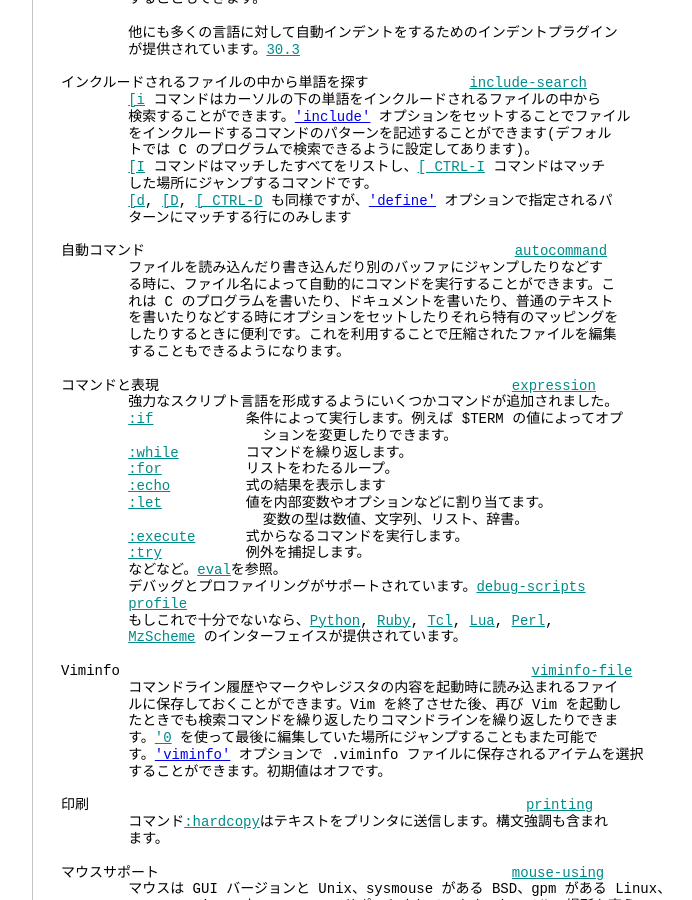
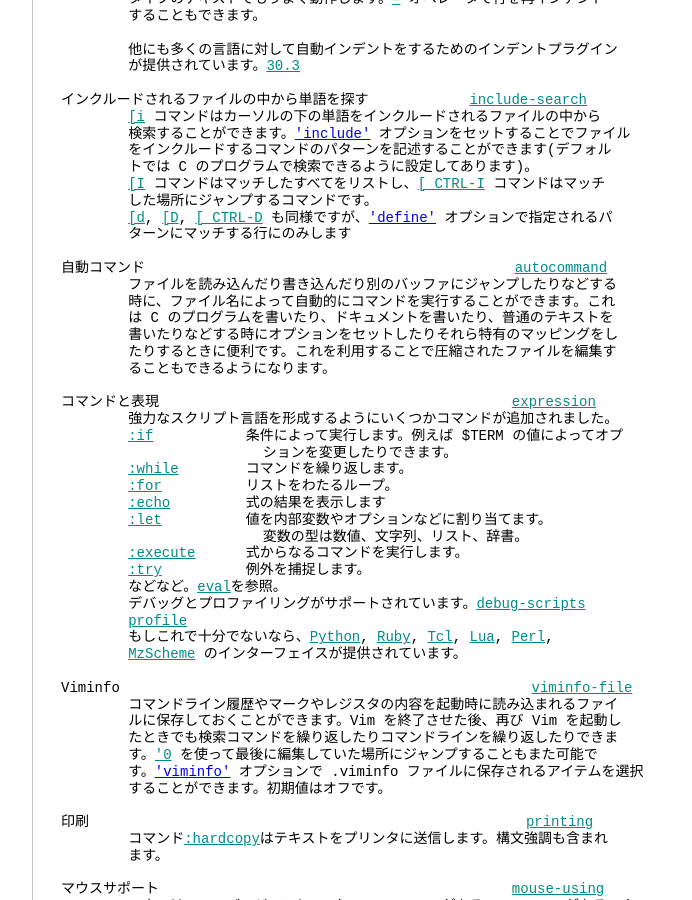
Before and after one commit to vim-jp/vimdoc-ja, a Jekyll site: the page built from vi_diff.html, in a window 1280 px wide and 900 px high, scrolled down 6826 px. Shown: the whole window, without its empty margins (340-1032 px from the left). Built offline with Jekyll 4.4.1, drawn with Linux system fonts in a browser that asks for light colours; nearby versions of some CDN libraries; comment, search, counter and statistics services are not loaded; some of the changed text lies outside the part shown.

Commit message:
Generated by Travis JOB 611.1
https://travis-ci.org/vim-jp/vimdoc-ja-working/builds/206983571

```diff
--- a/vi_diff.html
+++ b/vi_diff.html
@@ -239,7 +239,8 @@
 <br>
 柔軟な挿入モード&nbsp;&nbsp;&nbsp;&nbsp;&nbsp;&nbsp;&nbsp;&nbsp;&nbsp;&nbsp;&nbsp;&nbsp;&nbsp;&nbsp;&nbsp;&nbsp;&nbsp;&nbsp;&nbsp;&nbsp;&nbsp;&nbsp;&nbsp;&nbsp;&nbsp;&nbsp;&nbsp;&nbsp;&nbsp;&nbsp;&nbsp;&nbsp;&nbsp;&nbsp;&nbsp;&nbsp;&nbsp;&nbsp;&nbsp;&nbsp;<a class="Identifier" href="insert.html#ins-special-special">ins-special-special</a><br>
 &nbsp;&nbsp;&nbsp;&nbsp;&nbsp;&nbsp;&nbsp;&nbsp;ファイルを動き回るのに矢印キーを挿入モードで使うことができます。このこ<br>
-&nbsp;&nbsp;&nbsp;&nbsp;&nbsp;&nbsp;&nbsp;&nbsp;とはアンドゥとリドゥを考えると挿入モードが二つに分かれることになります<br>
+&nbsp;&nbsp;&nbsp;&nbsp;&nbsp;&nbsp;&nbsp;&nbsp;とはアンドゥとリドゥを考えると挿入モードが二つに分かれることになりま<br>
+&nbsp;&nbsp;&nbsp;&nbsp;&nbsp;&nbsp;&nbsp;&nbsp;す。<br>
 <br>
 &nbsp;&nbsp;&nbsp;&nbsp;&nbsp;&nbsp;&nbsp;&nbsp;<span class="Special">CTRL-O</span>&nbsp;は一つのノーマルモードのコマンドを実行するのに使うことができま<br>
 &nbsp;&nbsp;&nbsp;&nbsp;&nbsp;&nbsp;&nbsp;&nbsp;す。これはつまり&nbsp;<span class="Special">&lt;Esc&gt;</span>&nbsp;キーを打ってコマンドを打ってからそれから&nbsp;<a class="Identifier" href="insert.html#a">a</a>&nbsp;を<br>
@@ -250,7 +251,7 @@
 &nbsp;&nbsp;&nbsp;&nbsp;&nbsp;&nbsp;&nbsp;&nbsp;コマンドを実行するのに使うことができます。これは初めにオペレータコマン<br>
 &nbsp;&nbsp;&nbsp;&nbsp;&nbsp;&nbsp;&nbsp;&nbsp;ドを与えてからそのオペレータを施すテキストの最後まで移動するコマンドを<br>
 &nbsp;&nbsp;&nbsp;&nbsp;&nbsp;&nbsp;&nbsp;&nbsp;実行するもう一つの(簡単な)方法です。<br>
-&nbsp;&nbsp;&nbsp;&nbsp;&nbsp;&nbsp;&nbsp;&nbsp;<a class="Identifier" href="visual.html#v">v</a>&nbsp;と&nbsp;<a class="Identifier" href="visual.html#V">V</a>&nbsp;はビジュアルモードを開始します。<a class="Identifier" href="visual.html#v">v</a>は文字ごとに選択し&nbsp;<a class="Identifier" href="visual.html#V">V</a><br>
+&nbsp;&nbsp;&nbsp;&nbsp;&nbsp;&nbsp;&nbsp;&nbsp;<a class="Identifier" href="visual.html#v">v</a>&nbsp;と&nbsp;<a class="Identifier" href="visual.html#V">V</a>&nbsp;はビジュアルモードを開始します。<a class="Identifier" href="visual.html#v">v</a>&nbsp;は文字ごとに選択し&nbsp;<a class="Identifier" href="visual.html#V">V</a><br>
 &nbsp;&nbsp;&nbsp;&nbsp;&nbsp;&nbsp;&nbsp;&nbsp;は行ごとに選択します。カーソルを動かしてビジュアル部分を広げ、その部分<br>
 &nbsp;&nbsp;&nbsp;&nbsp;&nbsp;&nbsp;&nbsp;&nbsp;はスクリーン上でハイライトされます。&quot;o&quot; を打つことでビジュアルなテキス<br>
 &nbsp;&nbsp;&nbsp;&nbsp;&nbsp;&nbsp;&nbsp;&nbsp;ト部分の反対側の端が動かされることになります。ビジュアルなテキスト部分<br>
@@ -412,12 +413,12 @@
 &nbsp;&nbsp;&nbsp;&nbsp;&nbsp;&nbsp;&nbsp;&nbsp;ターンにマッチする行にのみします<br>
 <br>
 自動コマンド&nbsp;&nbsp;&nbsp;&nbsp;&nbsp;&nbsp;&nbsp;&nbsp;&nbsp;&nbsp;&nbsp;&nbsp;&nbsp;&nbsp;&nbsp;&nbsp;&nbsp;&nbsp;&nbsp;&nbsp;&nbsp;&nbsp;&nbsp;&nbsp;&nbsp;&nbsp;&nbsp;&nbsp;&nbsp;&nbsp;&nbsp;&nbsp;&nbsp;&nbsp;&nbsp;&nbsp;&nbsp;&nbsp;&nbsp;&nbsp;&nbsp;&nbsp;&nbsp;&nbsp;<a class="Identifier" href="autocmd.html#autocommand">autocommand</a><br>
-&nbsp;&nbsp;&nbsp;&nbsp;&nbsp;&nbsp;&nbsp;&nbsp;ファイルを読み込んだり書き込んだり別のバッファにジャンプしたりなどす<br>
-&nbsp;&nbsp;&nbsp;&nbsp;&nbsp;&nbsp;&nbsp;&nbsp;る時に、ファイル名によって自動的にコマンドを実行することができます。こ<br>
-&nbsp;&nbsp;&nbsp;&nbsp;&nbsp;&nbsp;&nbsp;&nbsp;れは C のプログラムを書いたり、ドキュメントを書いたり、普通のテキスト<br>
-&nbsp;&nbsp;&nbsp;&nbsp;&nbsp;&nbsp;&nbsp;&nbsp;を書いたりなどする時にオプションをセットしたりそれら特有のマッピングを<br>
-&nbsp;&nbsp;&nbsp;&nbsp;&nbsp;&nbsp;&nbsp;&nbsp;したりするときに便利です。これを利用することで圧縮されたファイルを編集<br>
-&nbsp;&nbsp;&nbsp;&nbsp;&nbsp;&nbsp;&nbsp;&nbsp;することもできるようになります。<br>
+&nbsp;&nbsp;&nbsp;&nbsp;&nbsp;&nbsp;&nbsp;&nbsp;ファイルを読み込んだり書き込んだり別のバッファにジャンプしたりなどする<br>
+&nbsp;&nbsp;&nbsp;&nbsp;&nbsp;&nbsp;&nbsp;&nbsp;時に、ファイル名によって自動的にコマンドを実行することができます。これ<br>
+&nbsp;&nbsp;&nbsp;&nbsp;&nbsp;&nbsp;&nbsp;&nbsp;は C のプログラムを書いたり、ドキュメントを書いたり、普通のテキストを<br>
+&nbsp;&nbsp;&nbsp;&nbsp;&nbsp;&nbsp;&nbsp;&nbsp;書いたりなどする時にオプションをセットしたりそれら特有のマッピングをし<br>
+&nbsp;&nbsp;&nbsp;&nbsp;&nbsp;&nbsp;&nbsp;&nbsp;たりするときに便利です。これを利用することで圧縮されたファイルを編集す<br>
+&nbsp;&nbsp;&nbsp;&nbsp;&nbsp;&nbsp;&nbsp;&nbsp;ることもできるようになります。<br>
 <br>
 コマンドと表現&nbsp;&nbsp;&nbsp;&nbsp;&nbsp;&nbsp;&nbsp;&nbsp;&nbsp;&nbsp;&nbsp;&nbsp;&nbsp;&nbsp;&nbsp;&nbsp;&nbsp;&nbsp;&nbsp;&nbsp;&nbsp;&nbsp;&nbsp;&nbsp;&nbsp;&nbsp;&nbsp;&nbsp;&nbsp;&nbsp;&nbsp;&nbsp;&nbsp;&nbsp;&nbsp;&nbsp;&nbsp;&nbsp;&nbsp;&nbsp;&nbsp;&nbsp;<a class="Identifier" href="eval.html#expression">expression</a><br>
 &nbsp;&nbsp;&nbsp;&nbsp;&nbsp;&nbsp;&nbsp;&nbsp;強力なスクリプト言語を形成するようにいくつかコマンドが追加されました。<br>
@@ -529,7 +530,7 @@
 <br>
 <span class="Special">CTRL-]</span>&nbsp;コマンドでは、カーソルは識別子の真ん中にあります。<br>
 <br>
-使ったタグは覚えておかれ、タグスタックに覚えておかれるコマンドは&nbsp;<span class="Special">CTRL-T</span>&nbsp;と<br>
+使ったタグは覚えておかれます。タグスタックと共に使用されるコマンドは&nbsp;<span class="Special">CTRL-T</span>&nbsp;と<br>
 &quot;:pop&quot; と &quot;:tag&quot; です。&quot;:tags&quot; はタグスタックの内容をリスト表示します。<br>
 <br>
 <a class="Type" href="options.html#'tags'">'tags'</a>&nbsp;オプションはタグファイル名のリストを設定することができます。ですので複<br>
@@ -731,11 +732,11 @@
 <br>
 コマンドラインモードで:<br>
 <br>
-<span class="Special">&lt;Esc&gt;</span>&nbsp;はコマンドラインを実行せずに抜けることができます。Vi ではコマンドライン<br>
-は実行されており、ほとんどの人が予測する動作とは違いました(<span class="Special">&lt;Esc&gt;</span>&nbsp;を打つことで<br>
-常にコマンドモードに戻るべきでしょう)。この問題をなんらかの曖昧なマクロで避け<br>
-るにはマクロでの&nbsp;<span class="Special">&lt;Esc&gt;</span>&nbsp;はコマンドを実行します。もし&nbsp;<span class="Special">&lt;Esc&gt;</span>&nbsp;で Vi のようにコマン<br>
-ドを実行したい場合は次のように修正できます。<br>
+<span class="Special">&lt;Esc&gt;</span>&nbsp;はコマンドラインを実行せずに抜けます。Vi ではコマンドラインを実行します<br>
+が、これはほとんどの人が予測する動作とは違いました(<span class="Special">&lt;Esc&gt;</span>&nbsp;を打つことで常にコマ<br>
+ンドモードに戻るべきでしょう)。いくつかの曖昧なマクロでの問題を避けるため、マ<br>
+クロでの&nbsp;<span class="Special">&lt;Esc&gt;</span>&nbsp;はコマンドを実行します。もし&nbsp;<span class="Special">&lt;Esc&gt;</span>&nbsp;で Vi のようにコマンドを実行<br>
+したい場合は次のように修正できます。<br>
 &nbsp;&nbsp;&nbsp;&nbsp;&nbsp;&nbsp;&nbsp;&nbsp;&quot;:cmap ^V<span class="Special">&lt;Esc&gt;</span>&nbsp;^V<span class="Special">&lt;CR&gt;</span>&quot;<br>
 <br>
 一般:<br>
@@ -890,7 +891,7 @@
 &nbsp;&nbsp;&nbsp;&nbsp;&nbsp;&nbsp;&nbsp;&nbsp;&nbsp;&nbsp;&nbsp;&nbsp;&nbsp;&nbsp;&nbsp;&nbsp;Vim: 10個まで &quot;-c&quot; 引数をとることができます。<br>
 <br>
 -d&nbsp;<span class="Special">{device}</span>&nbsp;&nbsp;&nbsp;&nbsp; Vim&#0058; I/O に&nbsp;<span class="Special">{device}</span>&nbsp;を使います(Amiga のみ)。<span class="Special">{</span><a class="Identifier" href="various.html#+diff">+diff</a><span class="Special">の機能を</span><br>
-&nbsp;&nbsp;&nbsp;&nbsp;&nbsp;&nbsp;&nbsp;&nbsp;&nbsp;&nbsp;&nbsp;&nbsp;&nbsp;&nbsp;&nbsp;&nbsp;&nbsp;&nbsp;&nbsp;&nbsp;&nbsp;<span class="Special">外してコンパイルされたときのみ}</span><br>
+&nbsp;&nbsp;&nbsp;&nbsp;&nbsp;&nbsp;&nbsp;&nbsp;&nbsp;&nbsp;&nbsp;&nbsp;&nbsp;&nbsp;&nbsp;&nbsp;<span class="Special">外してコンパイルされたときのみ}</span><br>
 -d&nbsp;&nbsp;&nbsp;&nbsp;&nbsp;&nbsp;&nbsp;&nbsp;&nbsp;&nbsp;&nbsp;&nbsp;&nbsp;&nbsp;Vim:&nbsp;<a class="Type" href="options.html#'diff'">'diff'</a>を設定して起動します<a class="Identifier" href="diff.html#vimdiff">vimdiff</a><br>
 <br>
 -dev&nbsp;<span class="Special">{device}</span>&nbsp;&nbsp; Vim&#0058; I/O に&nbsp;<span class="Special">{device}</span>&nbsp;を使います(Amiga のみ)<br>
```
